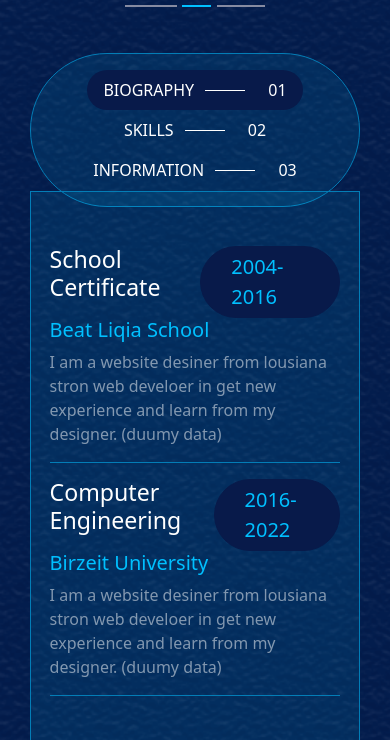
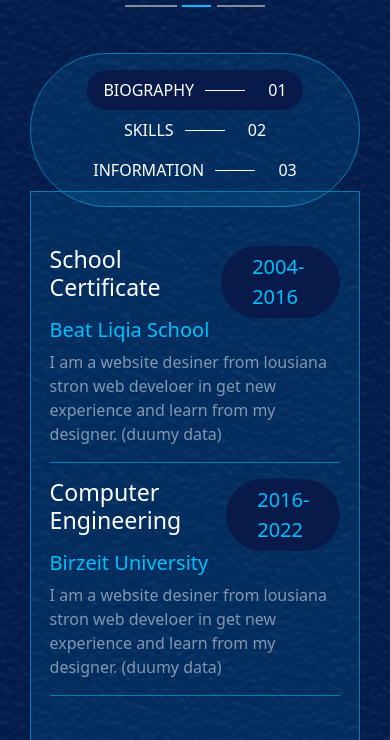
Before and after one commit to ahedmafarjeh/portfolio, a plain HTML site: page index.html in a window 390 px wide. Shown: the part 2831-3571 px from the top of the page. Drawn offline with nearby package versions, Linux system fonts and the light colour scheme.

Commit message:
project final version

```diff
--- a/assets/css/main.css
+++ b/assets/css/main.css
@@ -245,13 +245,7 @@ body{
 .modal {
   z-index: 1050 !important; /* Higher than the backdrop */
 }
-/*
-.modal-dialog{
-  z-index: 100;
-  display: flex;
-  justify-content: center;
-  align-items: center;
-} */
+
 
 @media screen and (max-width:332px) {
   .social-accounts-details button{
@@ -613,6 +607,9 @@ body{
   .email span {
     margin-left: 18%;
   }
+  .tab-content .year{
+    width: 43%;
+  }
 }
 
 /* Overview */
```
